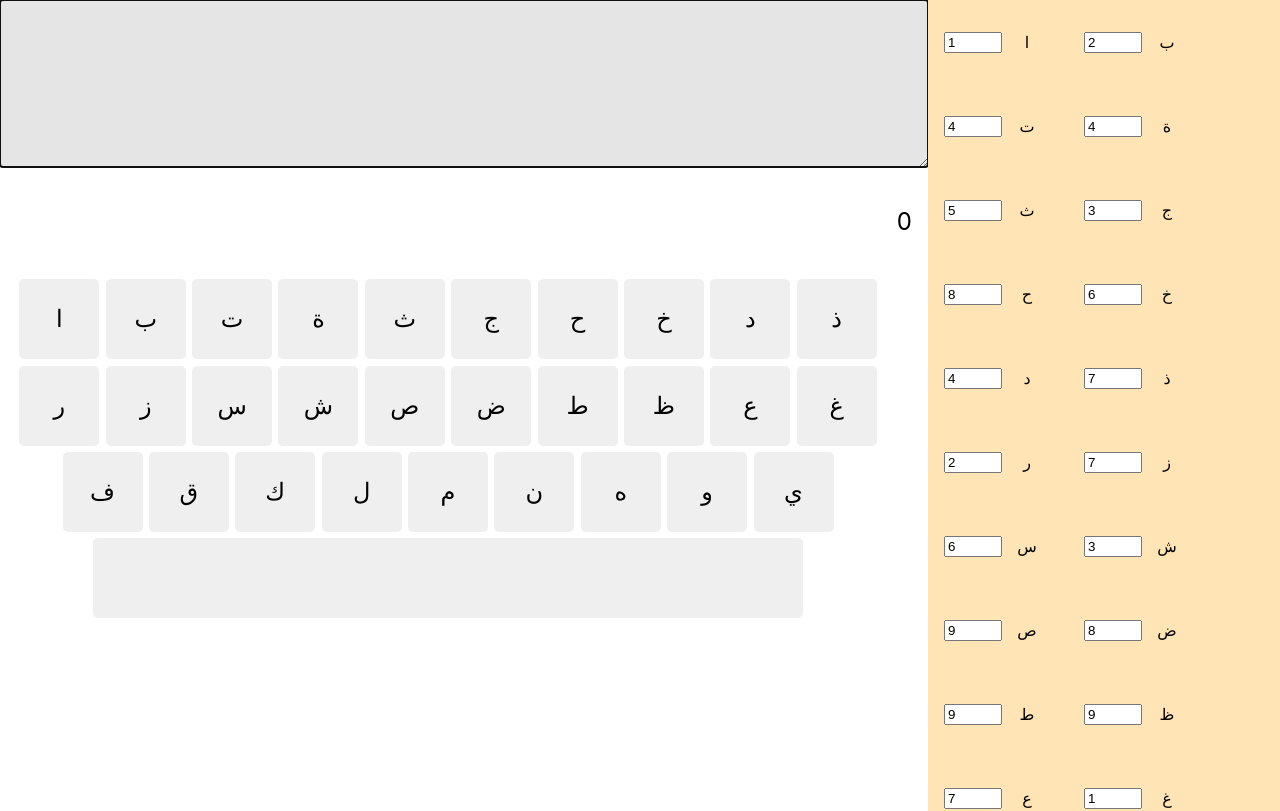
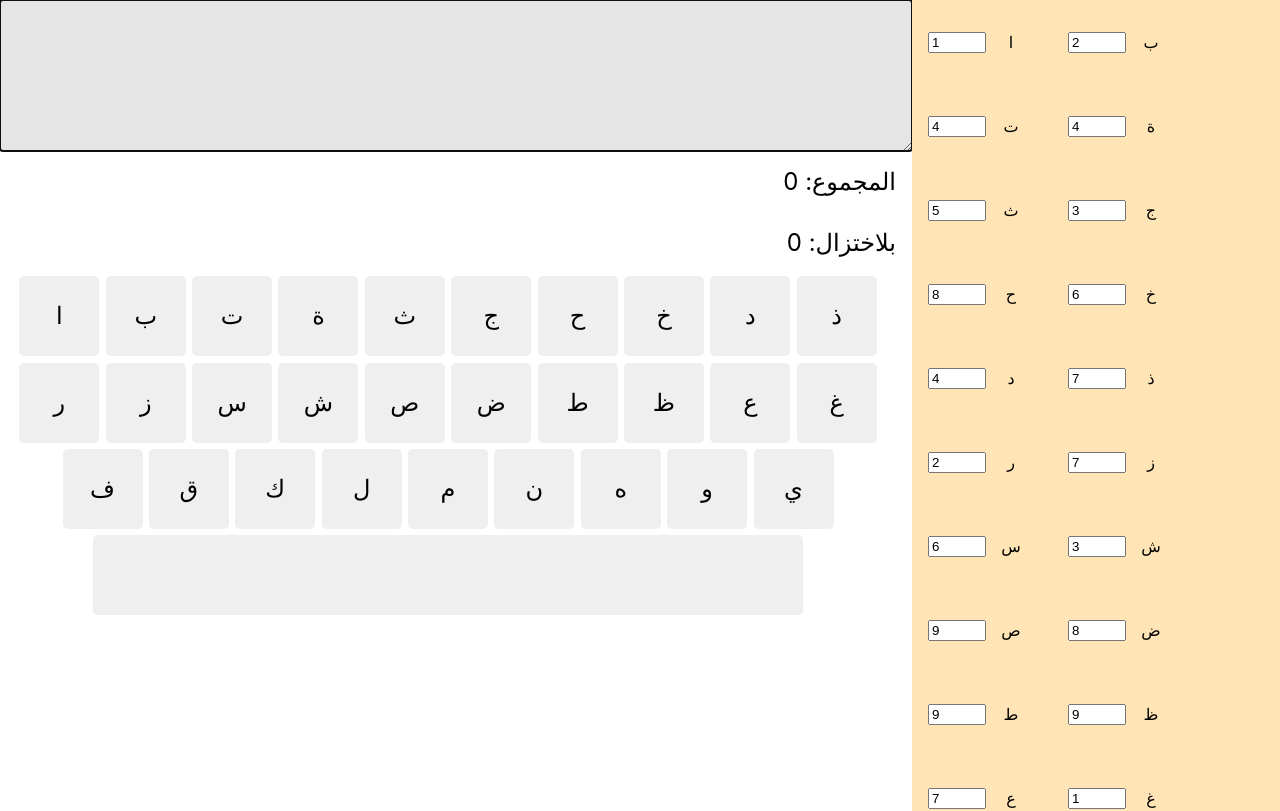
Before and after one commit to adnenre/hisab, a React (Create React App) app: page / in a window 1280 px wide. Shown: the top 811 px of the page. Built offline with nearby package versions, Linux system fonts and the light colour scheme.

Commit message:
add sum of all digit function

```diff
--- a/src/App.css
+++ b/src/App.css
@@ -13,13 +13,13 @@
   font-size: 1.5rem;
   border: none;
   background: #e5e5e5;
-  padding: 1rem;
+  padding: 0.5rem;
 }
 .screen_number {
   text-align: right;
   font-size: 1.5rem;
   border: none;
-
+  margin: 0;
   padding: 1rem;
 }
 .letters_container {
--- a/src/components/Keyboard.js
+++ b/src/components/Keyboard.js
@@ -54,6 +54,14 @@ const Keyboard = () => {
   useEffect(() => {
     textAreaRef.current.focus();
   }, []);
+
+  function getSumOfDigits(num) {
+    return String(num)
+      .split('')
+      .reduce((accumulator, digit) => {
+        return accumulator + Number(digit);
+      }, 0);
+  }
   return (
     <div className="app_container">
       <textarea
@@ -65,7 +73,9 @@ const Keyboard = () => {
         cols={5}
       />
 
-      <p className="screen_number"> {textAreaValueNumber}</p>
+      <p className="screen_number"> {textAreaValueNumber} :المجموع</p>
+
+      <p className="screen_number"> {getSumOfDigits(textAreaValueNumber)} :بلاختزال</p>
 
       <div className="letters_container">
         {initialData?.map(({ name ,item, value }) => {
```
